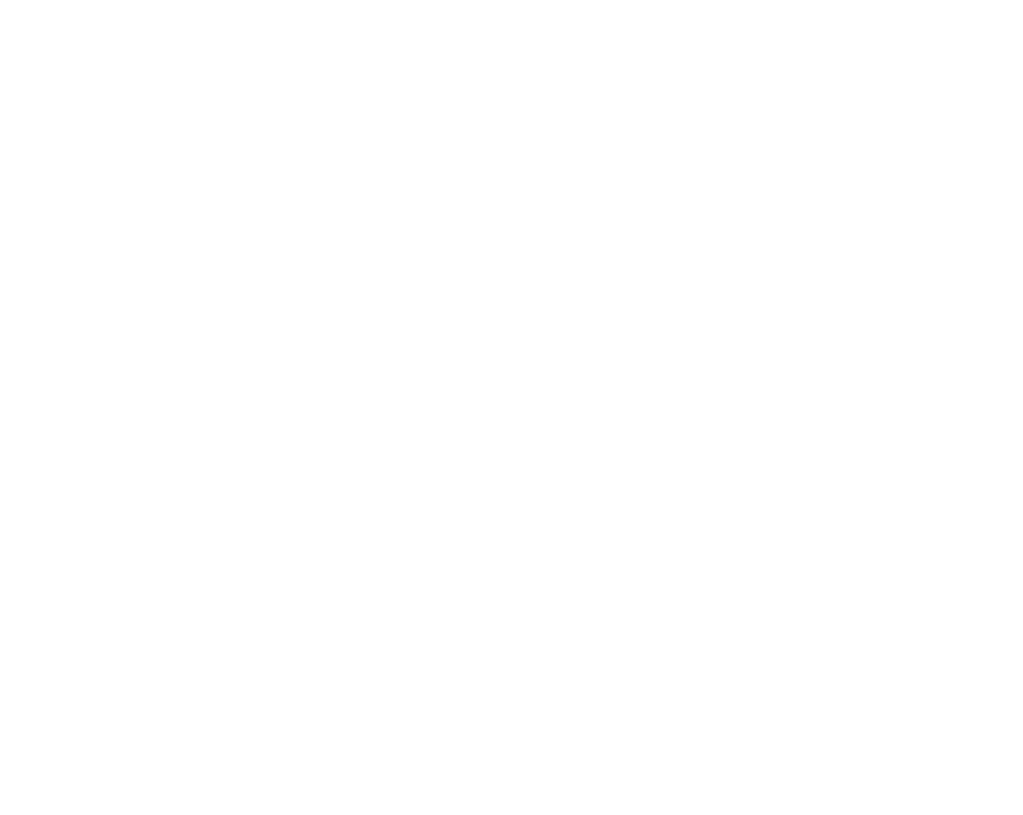
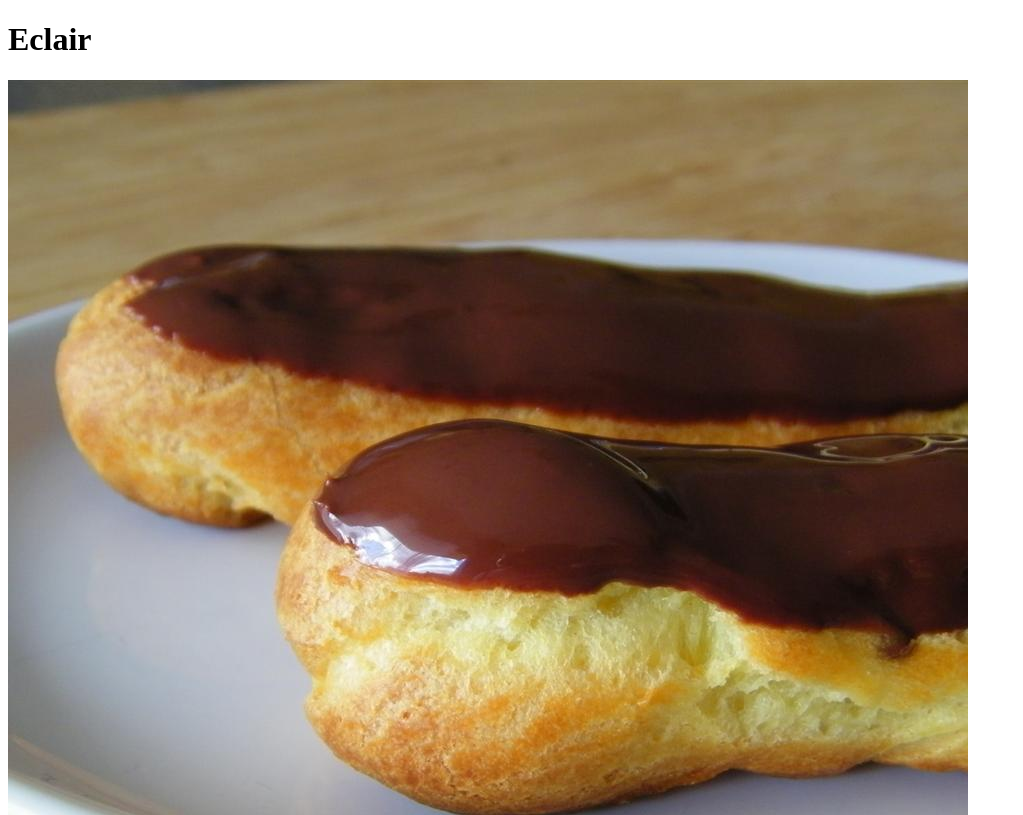
Before and after one commit to Ryle201/odin-recipes, a plain HTML site: page recipes/eclair.html in a window 1280 px wide. Shown: the top 815 px of the page, without its empty margins (0-1023 px from the left). Drawn offline with Linux system fonts and the light colour scheme.

Commit message:
Added Image to Eclair recipe page

```diff
--- a/recipes/eclair.html
+++ b/recipes/eclair.html
@@ -5,6 +5,11 @@
         <title>Eclair</title>
 
     </head>
+        <h1>Eclair</h1>
+        <img src="../img/eclair.jpeg">
+
+
+
     <body>
 
     </body>
```
Also changed, not shown: img/eclair.jpeg (added).
